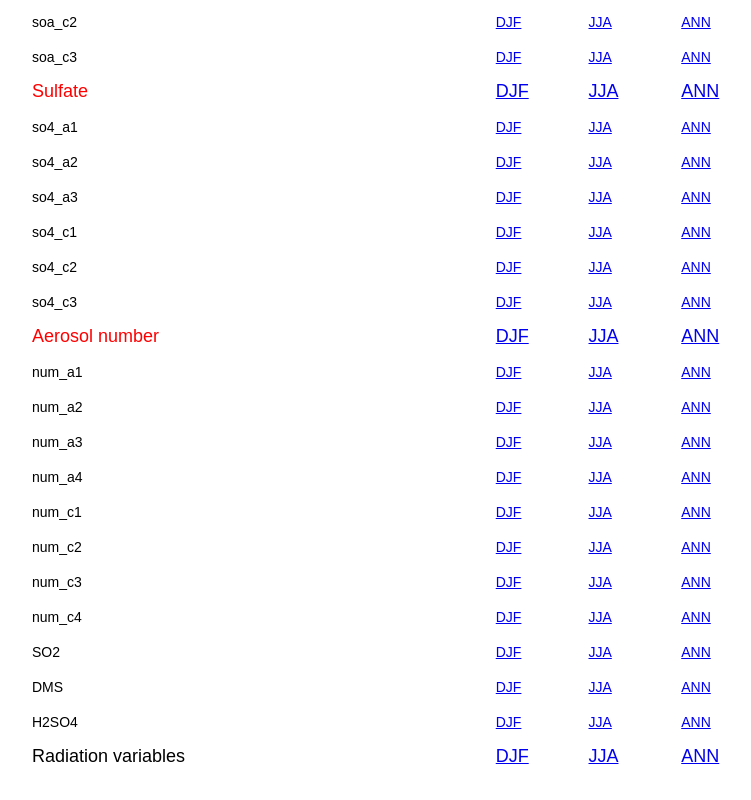
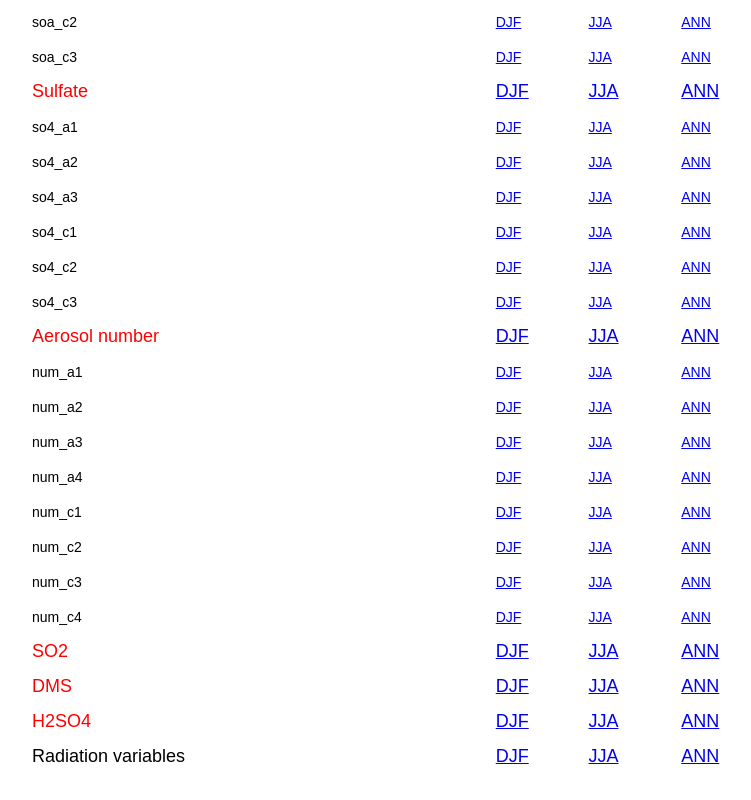
Before and after one commit to eagles-project/asediag, a plain HTML site: page asediag/template/tables/index.html in a window 1280 px wide. Shown: the part 1534-2334 px from the top of the page, without its empty margins (34-785 px from the left). Drawn offline with Linux system fonts and the light colour scheme.

Commit message:
small fixes

```diff
--- a/asediag/template/tables/index.html
+++ b/asediag/template/tables/index.html
@@ -480,26 +480,27 @@
     <td width="80" height="35" class="ssss"><span class="bddsub"><a href="num_c4_JJA.html">JJA</a></span></td>
     <td width="80" height="35" class="ssss"><span class="bddsub"><a href="num_c4_ANN.html">ANN</a></span></td>
   </tr>
-    <tr>
-      <th width="50" height="35" scope="row">&nbsp;</th>
-      <td width="400" height="35" class="ssss"><span class="bddsub">SO2</span></td>
-      <td class="ssss"><span class="bddsub"><a href="SO2_DJF.html">DJF</a></span></td>
-      <td width="80" height="35" class="ssss"><span class="bddsub"><a href="SO2_JJA.html">JJA</a></span></td>
-      <td width="80" height="35" class="ssss"><span class="bddsub"><a href="SO2_ANN.html">ANN</a></span></td>
-    </tr>
+
   <tr>
-    <th width="50" height="35" scope="row">&nbsp;</th>
-    <td width="400" height="35" class="ssss"><span class="bddsub">DMS</span></td>
-    <td class="ssss"><span class="bddsub"><a href="DMS_DJF.html">DJF</a></span></td>
-    <td width="80" height="35" class="ssss"><span class="bddsub"><a href="DMS_JJA.html">JJA</a></span></td>
-    <td width="80" height="35" class="ssss"><span class="bddsub"><a href="DMS_ANN.html">ANN</a></span></td>
+    <th height="35" scope="row">&nbsp;</th>
+    <td width="400" height="35" class="ssss"><span class="bdd"><font color="red">SO2</font></span></td>
+    <td class="ssss"><span class="bdd"><a href="SO2_DJF.html">DJF</a></span></td>
+    <td width="80" height="35" class="ssss"><span class="bdd"><a href="SO2_JJA.html">JJA</a></span></td>
+    <td width="80" height="35" class="ssss"><span class="bdd"><a href="SO2_ANN.html">ANN</a></span></td>
   </tr>
   <tr>
-    <th width="50" height="35" scope="row">&nbsp;</th>
-    <td width="400" height="35" class="ssss"><span class="bddsub">H2SO4</span></td>
-    <td class="ssss"><span class="bddsub"><a href="H2SO4_DJF.html">DJF</a></span></td>
-    <td width="80" height="35" class="ssss"><span class="bddsub"><a href="H2SO4_JJA.html">JJA</a></span></td>
-    <td width="80" height="35" class="ssss"><span class="bddsub"><a href="H2SO4_ANN.html">ANN</a></span></td>
+    <th height="35" scope="row">&nbsp;</th>
+    <td width="400" height="35" class="ssss"><span class="bdd"><font color="red">DMS</font></span></td>
+    <td class="ssss"><span class="bdd"><a href="DMS_DJF.html">DJF</a></span></td>
+    <td width="80" height="35" class="ssss"><span class="bdd"><a href="DMS_JJA.html">JJA</a></span></td>
+    <td width="80" height="35" class="ssss"><span class="bdd"><a href="DMS_ANN.html">ANN</a></span></td>
+  </tr>
+  <tr>
+    <th height="35" scope="row">&nbsp;</th>
+    <td width="400" height="35" class="ssss"><span class="bdd"><font color="red">H2SO4</font></span></td>
+    <td class="ssss"><span class="bdd"><a href="H2SO4_DJF.html">DJF</a></span></td>
+    <td width="80" height="35" class="ssss"><span class="bdd"><a href="H2SO4_JJA.html">JJA</a></span></td>
+    <td width="80" height="35" class="ssss"><span class="bdd"><a href="H2SO4_ANN.html">ANN</a></span></td>
   </tr>
   <tr>
     <th height="35" scope="row">&nbsp;</th>
```
Also changed, not shown: 1 other file.
